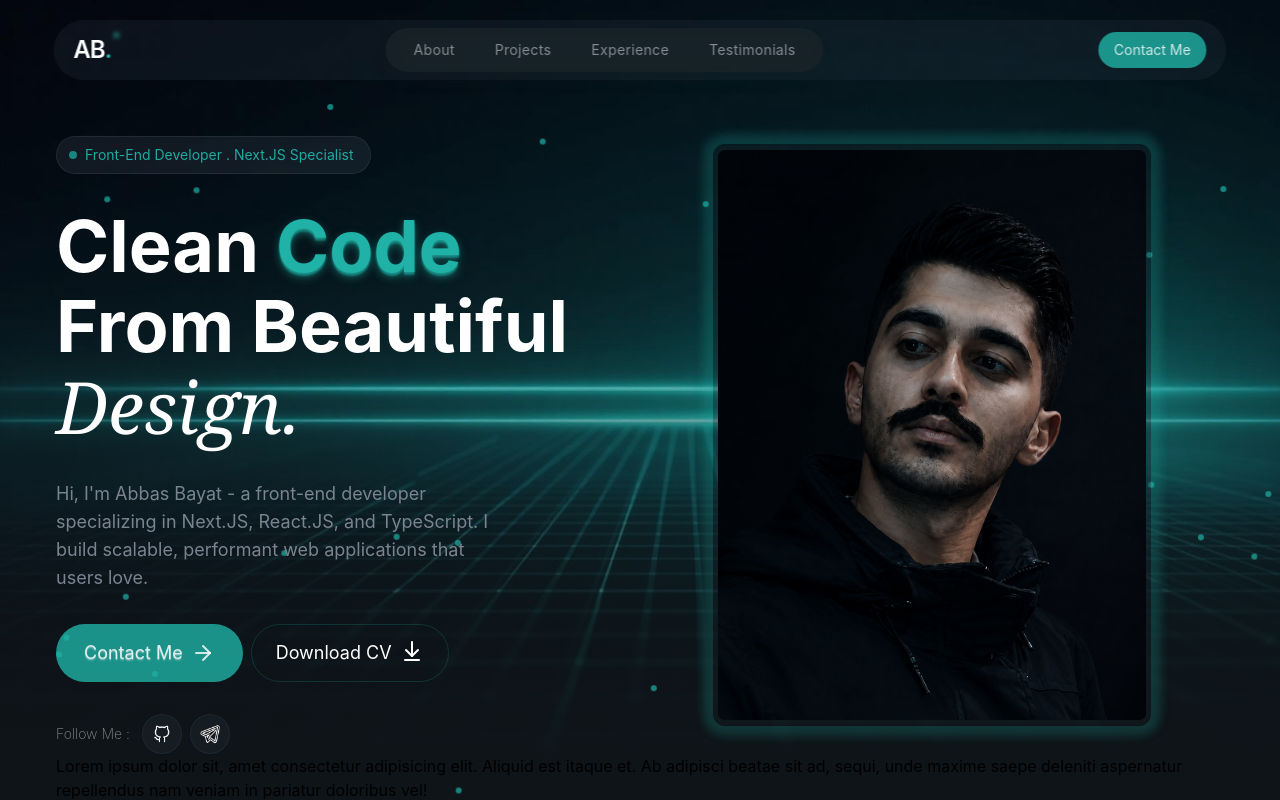
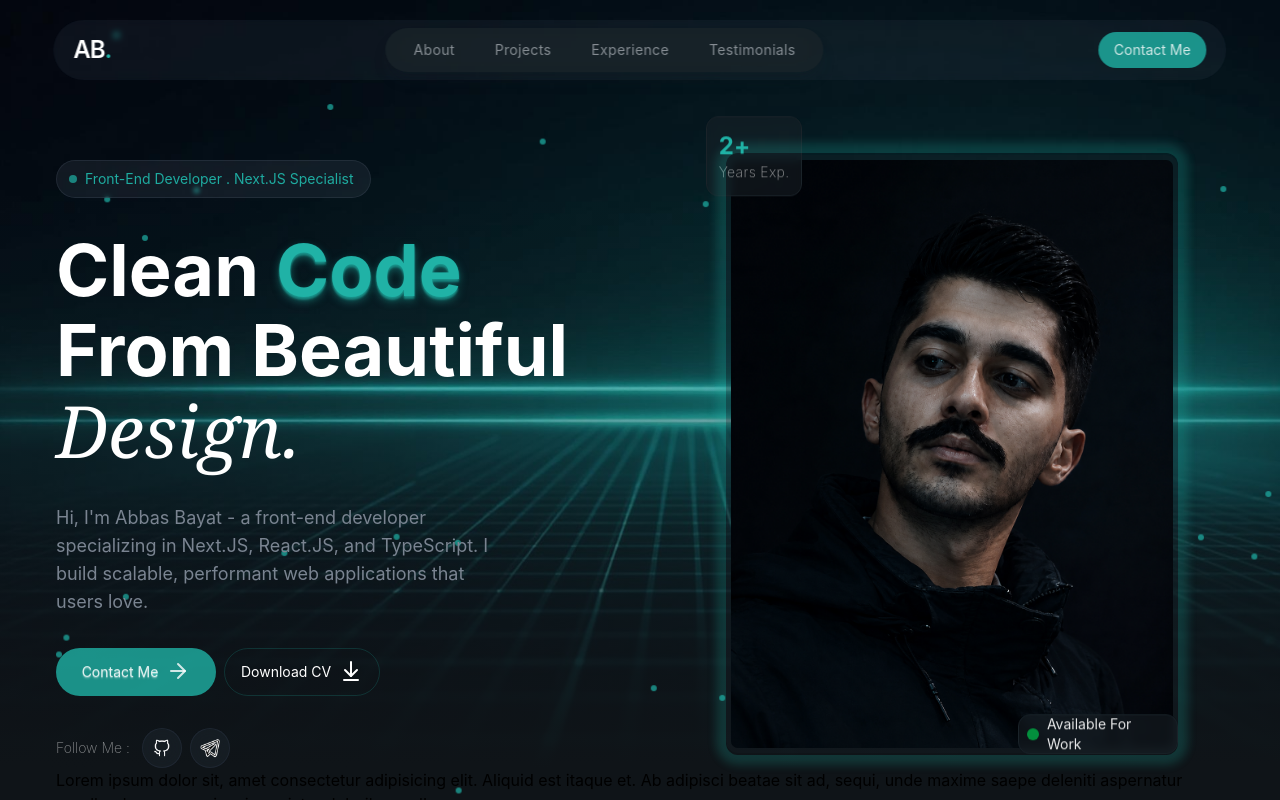
Before and after one commit to abbasbayat0/portfolio, a React (Vite) app: page / in a window 1280 px wide. Built offline with nearby package versions, Linux system fonts and the light colour scheme.

Commit message:
hero is now completed

```diff
--- a/src/App.tsx
+++ b/src/App.tsx
@@ -17,7 +17,7 @@ const App = () => {
       <header className="w-screen max-w-350 overflow-x-hidden px-14 py-5">
         <Navbar />
       </header>
-      <main className="absolute w-screen max-w-350 overflow-x-hidden px-14 py-5">
+      <main className="absolute left-1/2 w-screen max-w-350 -translate-x-1/2 overflow-x-hidden overflow-y-hidden px-14 py-5">
         <Hero />
         <About />
         <Projects />
--- a/src/components/shared/Nav/Navbar.tsx
+++ b/src/components/shared/Nav/Navbar.tsx
@@ -11,7 +11,7 @@ const navLinks = [
 
 const Navbar = () => {
   return (
-    <div className="fixed left-1/2 -translate-x-1/2 z-20 flex w-11/12 items-center justify-between bg-gray-700/20 backdrop-blur-[2px] py-2 px-5 rounded-full">
+    <div className="fixed left-1/2 -translate-x-1/2 z-20 flex w-11/12 items-center max-w-375 justify-between bg-gray-700/20 backdrop-blur-[3px] py-2 px-5 rounded-full">
       <Logo />
       <MobileNavbar navLinks={navLinks} />
       <DesktopNavbar navLinks={navLinks} />
--- a/src/index.css
+++ b/src/index.css
@@ -25,3 +25,13 @@
   font-family: Georgia, "Times New Roman", Times, serif;
   font-weight: 500;
 }
+
+@keyframes ex {
+  0%,
+  100% {
+    transform: translateY(0);
+  }
+  50% {
+    transform: translateY(5px);
+  }
+}
--- a/src/page/home/Hero.tsx
+++ b/src/page/home/Hero.tsx
@@ -3,9 +3,9 @@ import Button from "../../components/ui/Button";
 
 const Hero = () => {
   return (
-    <article className="z-10 mt-14 flex">
+    <article className="z-10 mt-14 flex max-w-375 flex-col min-[1200px]:mt-20 md:flex-row">
       {/* left side */}
-      <section className="max-w-1/2 min-w-1/2">
+      <section className="md:max-w-1/2 md:min-w-1/2">
         <div className="relative mt-5 inline-block rounded-full border border-gray-600/30 bg-gray-600/20 px-4 py-2 backdrop-blur-[2px]">
           <div className="absolute top-3.5 left-3 h-2 w-2 animate-pulse rounded-full bg-[#1FABA0]"></div>
           <p className="ml-3 font-sans text-sm text-[#1faba0]">
@@ -13,7 +13,7 @@ const Hero = () => {
           </p>
         </div>
         <div className="mt-8">
-          <p className="font-sans text-7xl leading-20 font-bold text-white">
+          <p className="-ml-5 font-sans text-6xl leading-20 font-bold text-white md:ml-0 md:text-7xl">
             Clean{" "}
             <span className="text-[#20B2A6] text-shadow-lg/50 text-shadow-[#20b2a6]">
               Code
@@ -22,24 +22,24 @@ const Hero = () => {
             <span className="georgia italic">Design.</span>
           </p>
         </div>
-        <div className="mt-8 w-9/12">
+        <div className="mt-8 md:w-9/12">
           <p className="font-sans text-lg text-[#7a8491]">
             Hi, I'm Abbas Bayat - a front-end developer specializing in Next.JS,
             React.JS, and TypeScript. I build scalable, performant web
             applications that users love.
           </p>
         </div>
-        <div className="mt-8 flex gap-2">
-          <Button className="px-7 text-lg text-white/80 hover:text-white">
+        <div className="mt-8 flex flex-col gap-4 min-[500px]:flex-row md:gap-2">
+          <Button className="flex w-50 items-center justify-center py-3 text-lg text-white/80 hover:text-white min-[850px]:w-40 md:text-[14px]">
             <div className="flex gap-2">
               <p className="text-shadow-sm text-shadow-white/20">Contact Me </p>
-              <ArrowRight className="mt-0.5" />
+              <ArrowRight className="mt-0.5 md:mt-0 lg:-mt-0.5" />
             </div>
           </Button>
-          <Button className="group border border-[#20b2a6]/20 bg-transparent px-6 py-3.5 text-lg text-white transition duration-300 hover:border-[#20b2a6]/50 hover:bg-[#20b2a6]/20">
+          <Button className="group flex w-50 items-center justify-center border border-[#20b2a6]/20 bg-transparent py-3 text-lg text-white transition duration-300 hover:border-[#20b2a6]/50 hover:bg-[#20b2a6]/20 min-[850px]:w-40 md:text-[14px] lg:w-auto">
             <a href="#" className="flex gap-2">
               <p>Download CV </p>
-              <ArrowDownToLine className="group-hover:animate-bounce" />
+              <ArrowDownToLine className="group-hover:animate-bounce md:-mt-0.5" />
             </a>
           </Button>
         </div>
@@ -67,15 +67,32 @@ const Hero = () => {
       </section>
 
       {/* right side */}
-      <section className="relative flex max-w-1/2 min-w-1/2 items-center justify-center">
-        <div className="w-9/12">
+      <section className="relative mt-20 flex items-center justify-center min-[850px]:ml-5 min-[900px]:-mb-20 min-[1100px]:-mr-44 md:-mt-44 md:max-w-1/2 md:min-w-1/2 lg:-mb-44 xl:-mr-64">
+        <div className="relative max-w-113 min-[500px]:w-10/12 min-[870px]:w-11/12 md:w-full">
           <img
             src="/main.png"
             alt=""
             className="rounded-xl border-5 border-[#1a2329]/30"
           />
+
+          {/* EXP */}
+          <div className="md:py-auto md:px-auto absolute -top-1/12 -left-1/12 flex animate-[ex_3s_ease-in-out_infinite] items-center justify-center rounded-xl border border-[#1a2329] bg-[#1a2329]/50 px-2 py-2 backdrop-blur-xs min-[500px]:-top-8 min-[500px]:-left-5 min-[870px]:top-0 md:-top-10 md:h-20 md:w-24">
+            <p className="font-sans text-sm font-extralight tracking-wide text-white/60">
+              <span className="text-2xl font-bold text-[#20B2A6]">2+</span>{" "}
+              <br />
+              Years Exp.
+            </p>
+          </div>
+
+          {/* available */}
+          <div className="md:px-auto md:py-auto absolute right-0 bottom-0 flex animate-[ex_3s_ease-in-out_infinite] items-center justify-center gap-2 rounded-xl border border-[#1a2329] bg-[#1a2329]/50 px-2 py-1 backdrop-blur-xs md:h-10 md:w-40">
+            <div className="h-3 w-3 animate-pulse rounded-full bg-[#01BE4C]" />
+            <p className="font-sans text-xs text-white/90 md:text-sm">
+              Available For Work
+            </p>
+          </div>
         </div>
-        <div className="absolute w-9/12 animate-pulse rounded-xl shadow-[0px_0px_10px_10px] shadow-[#20b2a6]/30">
+        <div className="absolute max-w-113 animate-pulse rounded-xl shadow-[0px_0px_10px_10px] shadow-[#20b2a6]/30 min-[500px]:w-10/12 min-[870px]:w-11/12 md:w-full">
           <img src="/main.png" alt="" className="opacity-0" />
         </div>
       </section>
```
